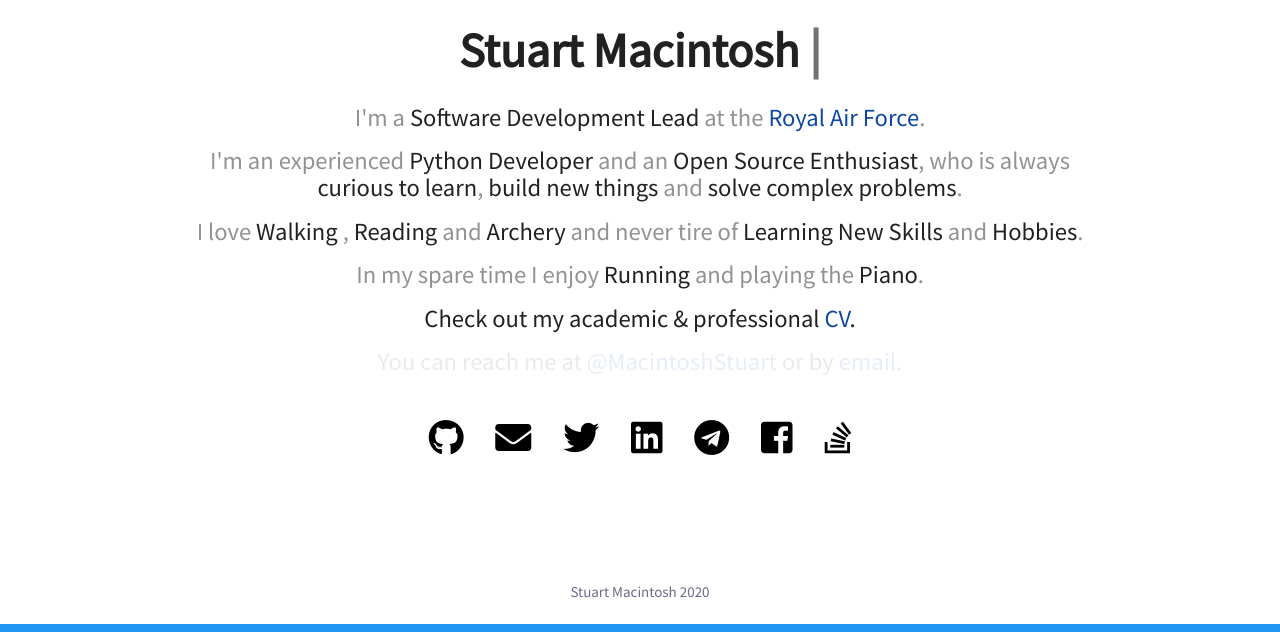
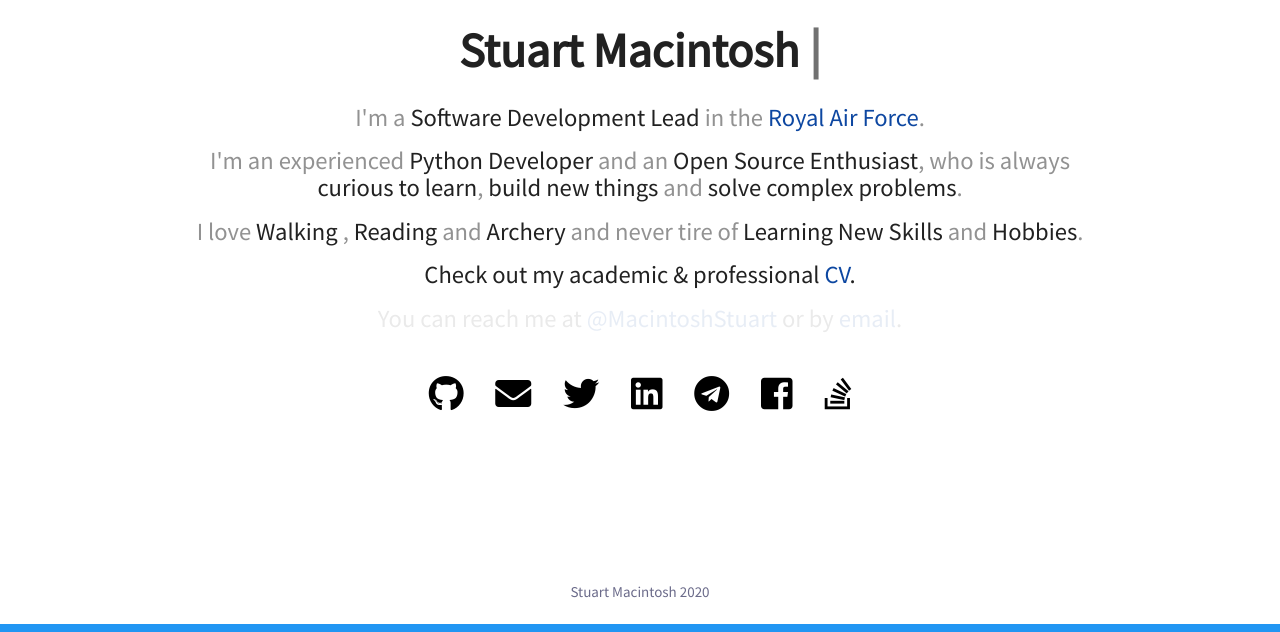
Before and after one commit to SmTaUcM/SmTaUcM.github.io, a Jekyll site: the page built from index.html, in a window 1280 px wide, cut to the strip 274-906 px from the top of the page. Built offline with Jekyll 4.4.1, drawn with Linux system fonts in a browser that asks for light colours; nearby versions of some CDN libraries.

Commit message:
index.html - SPAG and minor rewrite

```diff
--- a/index.html
+++ b/index.html
@@ -22,7 +22,7 @@ layout: home
   <div>
     <h5 id="test1">
       <span style="color:#929292;">I'm a </span>Software Development Lead
-      <span style="color:#929292;">at the</span>
+      <span style="color:#929292;">in the</span>
       <span class="hov"><a href="http://www.raf.mod.uk" target="_blank">Royal Air Force</a></span><span style="color:#929292;">.</span>
     </h5>
 
@@ -42,11 +42,6 @@ layout: home
     </h5>
 
     <h5 id="test4">
-      <span style="color:#929292;">In my spare time I enjoy</span> Running
-      <span style="color:#929292;">and playing the</span> Piano<span style="color:#929292;">.</span>
-    </h5>
-
-    <h5 id="test5">
       Check out my academic &amp; professional
       <span class="hov"
         ><a href="{{ site.baseurl }}resume.html" target="_blank"
```
